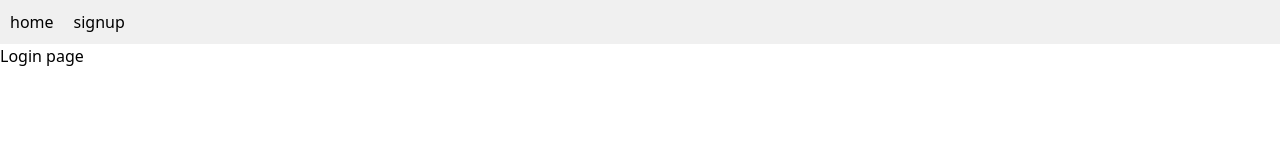
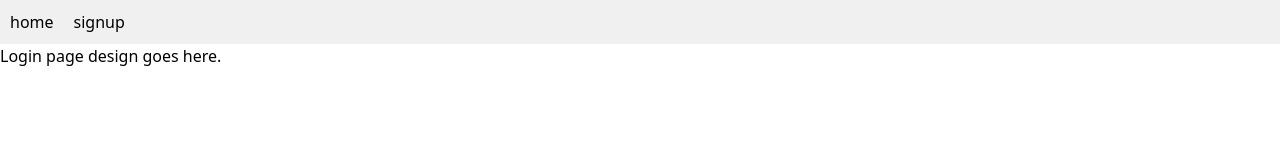
Before and after one commit to mohanlal-rana/rentmeroom, a React (Vite) app in the folder client/: page /login in a window 1280 px wide. Shown: the top 160 px of the page. Built offline with nearby package versions, Linux system fonts and the light colour scheme; no server answers.

Commit message:
loginpage

```diff
--- a/client/src/pages/Login.jsx
+++ b/client/src/pages/Login.jsx
@@ -3,7 +3,7 @@ import React from 'react';
 const Login = () => {
     return (
         <div>
-           Login page
+           Login page design goes here.
         </div>
     );
 }
```
